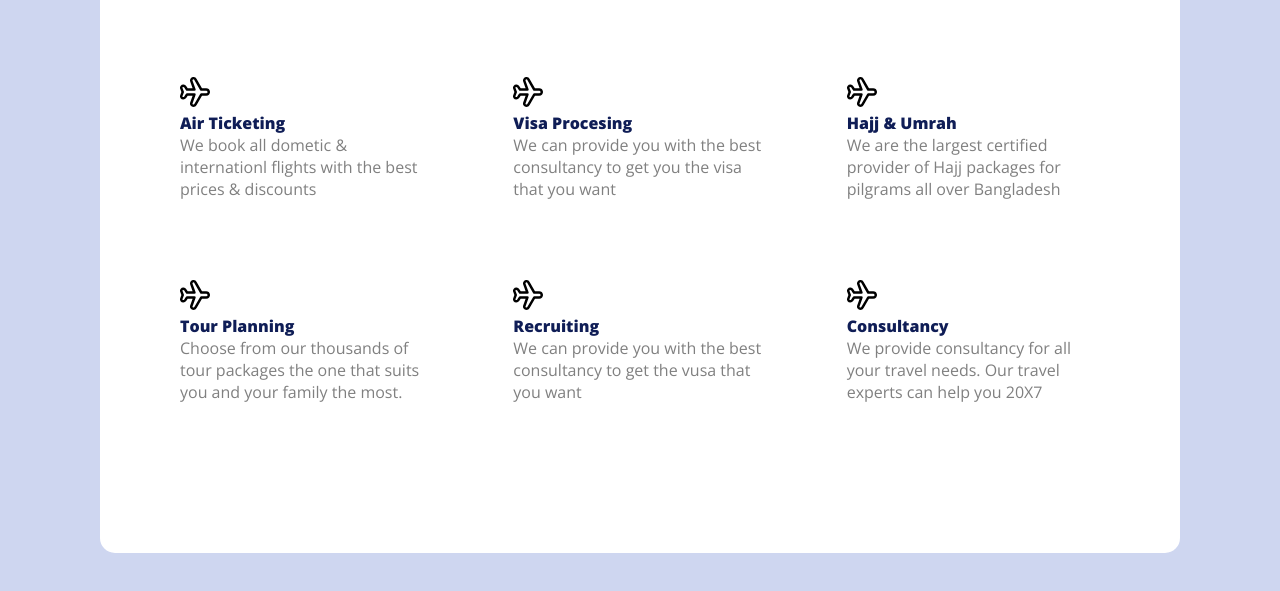
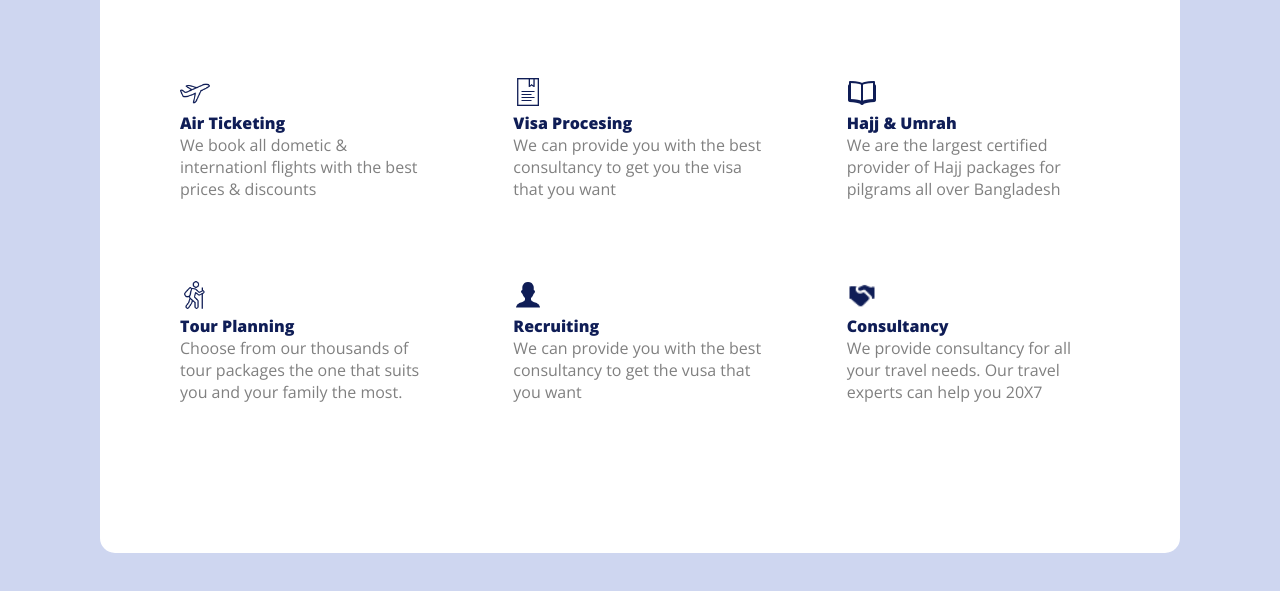
Before and after one commit to NicolasBustosSalazar/image-based-web-project, a plain HTML site: page index.html in a window 1280 px wide. Shown: the part 293-884 px from the top of the page. Drawn offline with nearby package versions, Linux system fonts and the light colour scheme.

Commit message:
agragados los iconos

```diff
--- a/index.html
+++ b/index.html
@@ -25,7 +25,7 @@
 
       <section class="icons">
         <div>
-          <img src="plane-alt.svg" alt="" />
+          <img src="icons8-despegue-50.png" alt="" />
           <p class="title">Air Ticketing</p>
           <p>
             We book all dometic & internationl flights with the best prices &
@@ -33,7 +33,7 @@
           </p>
         </div>
         <div>
-          <img src="plane-alt.svg" alt="" />
+          <img src="icons8-documento-50.png" alt="" />
           <p class="title">Visa Procesing</p>
           <p>
             We can provide you with the best consultancy to get you the visa
@@ -41,7 +41,7 @@
           </p>
         </div>
         <div>
-          <img src="plane-alt.svg" alt="" />
+          <img src="icons8-libro-abierto-30.png" alt="" />
           <p class="title">Hajj & Umrah</p>
           <p>
             We are the largest certified provider of Hajj packages for pilgrams
@@ -49,7 +49,7 @@
           </p>
         </div>
         <div>
-          <img src="plane-alt.svg" alt="" />
+          <img src="icons8-senderismo-50.png" alt="" />
           <p class="title">Tour Planning</p>
           <p>
             Choose from our thousands of tour packages the one that suits you
@@ -57,7 +57,7 @@
           </p>
         </div>
         <div>
-          <img src="plane-alt.svg" alt="" />
+          <img src="icons8-busto-en-silueta-48.png" alt="" />
           <p class="title">Recruiting</p>
           <p>
             We can provide you with the best consultancy to get the vusa that
@@ -65,7 +65,7 @@
           </p>
         </div>
         <div>
-          <img src="plane-alt.svg" alt="" />
+          <img src="icons8-apretón-de-manos-24.png" alt="" />
           <p class="title">Consultancy</p>
           <p>
             We provide consultancy for all your travel needs. Our travel experts
```
Also changed, not shown: icons8-apretón-de-manos-24.png (added), icons8-busto-en-silueta-48.png (added), icons8-despegue-50.png (added), icons8-documento-50.png (added), icons8-libro-abierto-30.png (added), icons8-senderismo-50.png (added).
